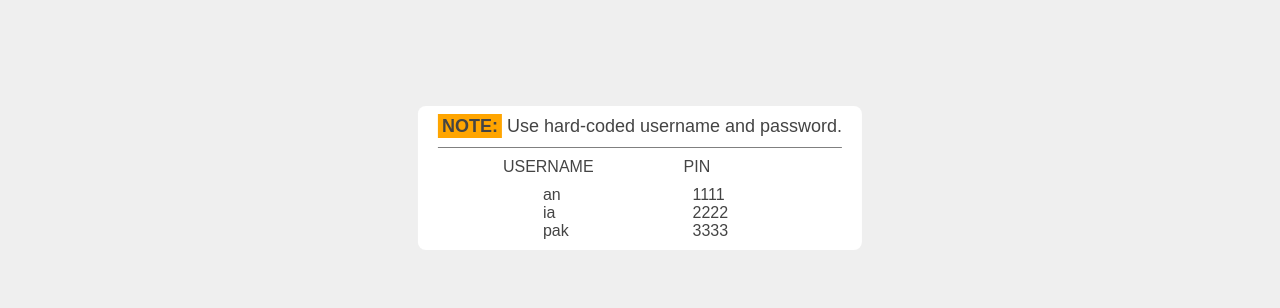
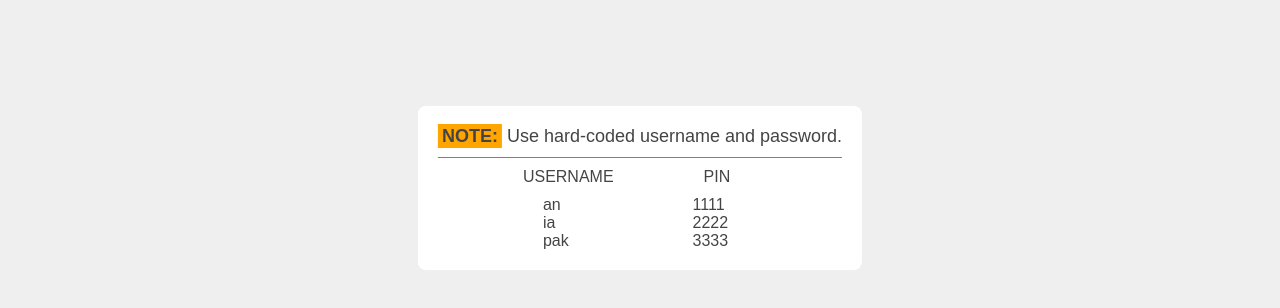
Before and after one commit to affu72/Minimal-bankist, a plain HTML site: page index.html in a window 1280 px wide. Shown: the part 94-402 px from the top of the page. Drawn offline with Linux system fonts and the light colour scheme.

Commit message:
Update style.css

```diff
--- a/style.css
+++ b/style.css
@@ -326,13 +326,13 @@ p {
 
 .logout-btn {
   background-color: rgb(237, 19, 117);
-  padding 6px 12px;
+  padding:6px 12px;
 }
 
 .note-container {
   /* border: 2px solid red; */
   background-color: rgb(255, 255, 255);
-  padding: 10px 20px;
+  padding: 20px;
 
   display: flex;
   flex-direction: column;
@@ -383,5 +383,5 @@ p {
   display: flex;
   gap: 90px;
 
-  margin-left: 65px;
+  margin-left: 85px;
 }
```
